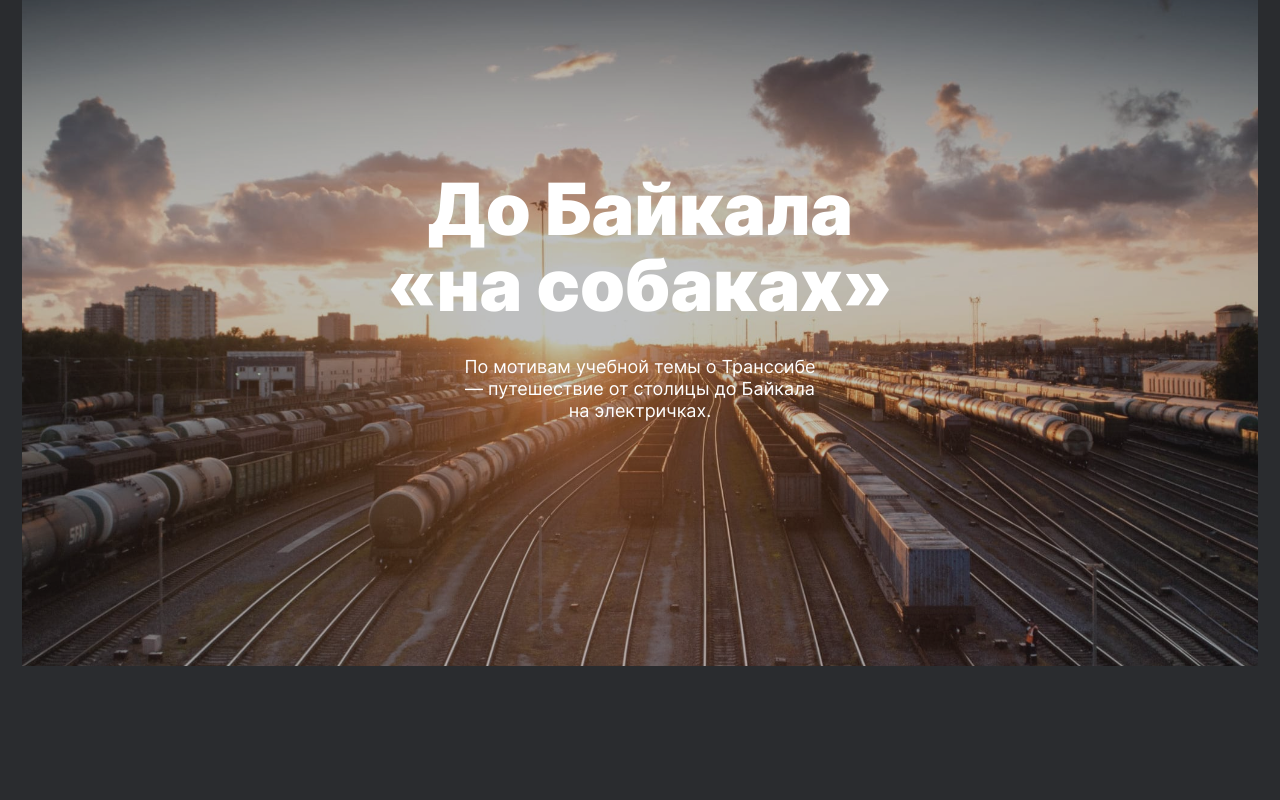
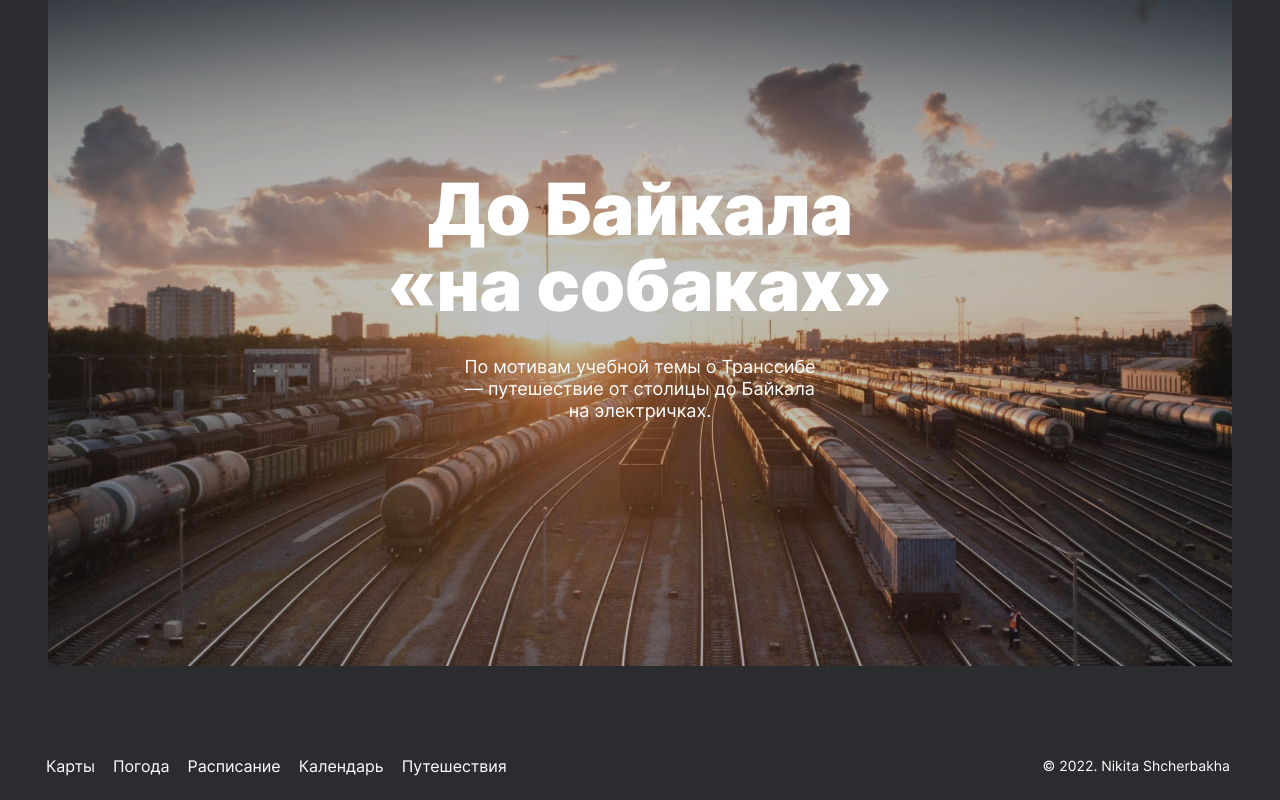
Before and after one commit to Nikitositi/russian-travel, a plain HTML site: page index.html in a window 1280 px wide. Shown: the part 6106-6906 px from the top of the page. Before the commit the page ends 6864 px from the top, so only its background shows below. Drawn offline with Linux system fonts and the light colour scheme.

Commit message:
Добавление секции footer

```diff
--- a/blocks/cover/cover.css
+++ b/blocks/cover/cover.css
@@ -2,7 +2,6 @@
   max-width: 1184px;
   min-height: 740px;
   margin: 92px auto;
-  padding: 0 2%;
   background: url("../../images/cover-trains.jpg") no-repeat center;
   background-size: cover;
   display: flex;
--- /dev/null
+++ b/blocks/footer/__copyright/footer__copyright.css
@@ -0,0 +1,6 @@
+.footer__copyright {
+  margin: 0;
+  font-size: 14px;
+  line-height: 1.14;
+  font-weight: 400;
+}
--- /dev/null
+++ b/blocks/footer/__link/footer__link.css
@@ -0,0 +1,13 @@
+.footer__link {
+  display: block;
+  text-decoration: none;
+  font-size: 16px;
+  line-height: 1.12;
+  font-weight: 400;
+  color: #fff;
+  transition: opacity .3s linear;
+}
+
+.footer__link:hover {
+  opacity: .8;
+}
--- /dev/null
+++ b/blocks/footer/__links/__item/footer__links__item.css
@@ -0,0 +1,7 @@
+.footer__links__item {
+  margin-right: 18px;
+}
+
+.footer__links__item:last-of-type {
+  margin-right: 0;
+}
--- /dev/null
+++ b/blocks/footer/__links/footer__links.css
@@ -0,0 +1,6 @@
+.footer__links {
+  margin: 0;
+  padding: 0;
+  list-style: none;
+  display: flex;
+}
--- /dev/null
+++ b/blocks/footer/footer.css
@@ -0,0 +1,6 @@
+.footer {
+  max-width: 1184px;
+  padding: 0 46px 24px;
+  display: flex;
+  justify-content: space-between;
+}
--- a/index.html
+++ b/index.html
@@ -156,6 +156,29 @@
         <div class="cover__overlay"></div>
       </section>
     </main>
+
+    <footer class="footer">
+      <nav>
+        <ul class="footer__links">
+          <li class="footer__links__item">
+            <a href="#" class="footer__link">Карты</a>
+          </li>
+          <li class="footer__links__item">
+            <a href="#" class="footer__link">Погода</a>
+          </li>
+          <li class="footer__links__item">
+            <a href="#" class="footer__link">Расписание</a>
+          </li>
+          <li class="footer__links__item">
+            <a href="#" class="footer__link">Календарь</a>
+          </li>
+          <li class="footer__links__item">
+            <a href="#" class="footer__link">Путешествия</a>
+          </li>
+        </ul>
+      </nav>
+      <p class="footer__copyright">© 2022. Nikita Shcherbakha</p>
+    </footer>
   </div>
 
 </body>
--- a/pages/index.css
+++ b/pages/index.css
@@ -1,5 +1,5 @@
 @import url(../vendor/normalize.css);
-@import url(../fonts/fonts.css);
+@import url(../vendor/fonts/fonts.css);
 
 /* Page */
 @import url(../blocks/page/page.css);
@@ -50,3 +50,10 @@
 @import url(../blocks/cover/__title/cover__title.css);
 @import url(../blocks/cover/__subtitle/cover__subtitle.css);
 @import url(../blocks/cover/__overlay/cover__overlay.css);
+
+/* Footer */
+@import url(../blocks/footer/footer.css);
+@import url(../blocks/footer/__links/footer__links.css);
+@import url(../blocks/footer/__links/__item/footer__links__item.css);
+@import url(../blocks/footer/__link/footer__link.css);
+@import url(../blocks/footer/__copyright/footer__copyright.css);
```
Also changed, not shown: vendor/fonts/Inter-Black.woff (renamed from fonts/Inter-Black.woff), vendor/fonts/Inter-Black.woff2 (renamed from fonts/Inter-Black.woff2), vendor/fonts/Inter-Bold.woff (renamed from fonts/Inter-Bold.woff), vendor/fonts/Inter-Bold.woff2 (renamed from fonts/Inter-Bold.woff2), vendor/fonts/Inter-Regular.woff (renamed from fonts/Inter-Regular.woff), vendor/fonts/Inter-Regular.woff2 (renamed from fonts/Inter-Regular.woff2), vendor/fonts/fonts.css (renamed from fonts/fonts.css).
